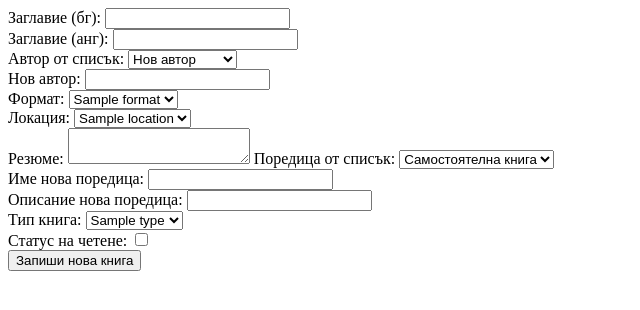
After one commit to ViktoriaIlievaIlieva/Library, a Flask app: template library/templates/mybooks/add_new_book_to_library.html in a window 1280 px wide. The commit adds this page. Shown: the top 310 px of the page, without its empty margins (0-640 px from the left). Run offline with Flask 2, Linux system fonts and the light colour scheme; the template is opened without the code that fills it: most values are stand-ins (such as "Sample title", 1, 10 or a date in 2020).

Commit message:
Option for add_new_book: add_new_book_to_library.html and books_route.py, link add_new_book on all_books page. Fixed bug on authors_route.py/single_author. - where the books were duplicated. Changed margins between links on the home.html

```diff
--- a/library/authors_route.py
+++ b/library/authors_route.py
@@ -28,7 +28,7 @@ def single_author():
         SELECT Books.NameBG AS "title", Books.ID AS "book_id", Related.Name AS "name_of_series", Related.ID AS "series_id",
         RelationTypes.Type AS "type_of_series"
         FROM Books
-        JOIN Authors ON Books.AuthorID = AuthorID
+        JOIN Authors ON Books.AuthorID = Authors.ID
         JOIN Related ON Books.RelatedID = Related.ID
         JOIN RelationTypes ON RelationTypes.ID = Related.RelationTypeID
         WHERE AuthorID = ?
--- a/library/templates/home.html
+++ b/library/templates/home.html
@@ -5,9 +5,9 @@
     <title>Home</title>
 </head>
 <body>
-    <a href = "/mybooks"> ♥ Книги ♥ </a>
-    <a href = "/wishlist"> ♥ Wishlist ♥ </a>
-    <a href = "/all_authors">♥ Автори ♥ </a>
+    <a style="margin-right: 20px " href = "/mybooks"> ♥ Книги ♥ </a>
+    <a style="margin-right: 20px " href = "/wishlist"> ♥ Wishlist ♥ </a>
+    <a style="margin-right: 20px " href = "/all_authors">♥ Автори ♥ </a>
 
 </body>
 </html>
--- /dev/null
+++ b/library/templates/mybooks/add_new_book_to_library.html
@@ -0,0 +1,71 @@
+<!DOCTYPE html>
+<html lang="en">
+<head>
+    <meta charset="UTF-8">
+    <title> Добави нова книга </title>
+</head>
+<body>
+<form action="/add_new_book" method="POST">
+    <label for=bg_title_field> Заглавие (бг): </label>
+    <input id="bg_title_field" name="bg_title" required="required"><br/>
+
+    <label for="eng_title_field">Заглавие (анг): </label>
+    <input id="eng_title_field" name="eng_title"><br/>
+
+    <label for="author_field"> Автор от списък: </label>
+    <select id="author_field" name="author_of_list">
+        <option value=""> Нов автор</option>
+        {% for author in list_of_dict_with_authors %}
+            <option value="{{ author["ID"] }}">{{ author["Name"] }}</option>
+        {% endfor %}
+    </select><br/>
+
+    <label for="new_author_field"> Нов автор: </label>
+    <input id="new_author_field" name="new_author"><br/>
+
+    <label for="format_field"> Формат: </label>
+    <select id="format_field" name="format">
+        {% for format in list_of_dict_with_formats %}
+            <option value="{{ format["ID"] }}">{{ format["Format"] }}</option>
+        {% endfor %}
+    </select><br/>
+
+    <label for="location_field"> Локация: </label>
+    <select id="location_field" name="location">
+        {% for location in list_of_dict_with_locations %}
+            <option value="{{ location["ID"] }}"> {{ location["Location"] }}</option>
+        {% endfor %}
+    </select><br/>
+
+    <label for="info_field">Резюме: </label>
+    <textarea id="info_field" name="info"></textarea>
+
+    <label for="related_series_field"> Поредица от списък: </label>
+    <select id="related_series_field" name="related_series">
+        <option value="single_book">Самостоятелна книга</option>
+        <option value="">Нова поредица</option>
+        {% for related_series in list_of_dict_with_related %}
+            <option value="{{ related_series["ID"] }}"> {{ related_series["Name"] }}</option>
+        {% endfor %}
+    </select><br/>
+
+    <label for="name_new_related_series_field"> Име нова поредица: </label>
+    <input id="name_new_related_series_field" name="name_new_related_series"><br/>
+
+    <label for="description_new_related_series_field"> Описание нова поредица: </label>
+    <input id="description_new_related_series_field" name="description_new_related_series"><br/>
+
+     <label for="series_type_field"> Тип книга: </label>
+    <select id="series_type_field" name="series_type">
+        {% for series_type in list_of_dict_with_series_types %}
+            <option value="{{ series_type["ID"] }}"> {{ series_type["Type"] }}</option>
+        {% endfor %}
+    </select><br/>
+
+    <label for="read_status_field"> Статус на четене: </label>
+    <input id="read_status_field" type="checkbox" name="read_status"><br/>
+
+    <button type="submit"> Запиши нова книга </button>
+</form>
+</body>
+</html>
--- a/library/templates/mybooks/all_books.html
+++ b/library/templates/mybooks/all_books.html
@@ -19,9 +19,11 @@
     </style>
 </head>
 <body>
+
 <h1 style="text-align:center; color:#ffa7b6"> ♥ Книги ♥ </h1>
-
-
+<p>
+<a href="/add_new_book">Добави нова книга</a>
+</p>
 <table style="width:100%">
     <thead>
     <tr>
```
Also changed, not shown: library/books_route.py (+96 -0 lines).
